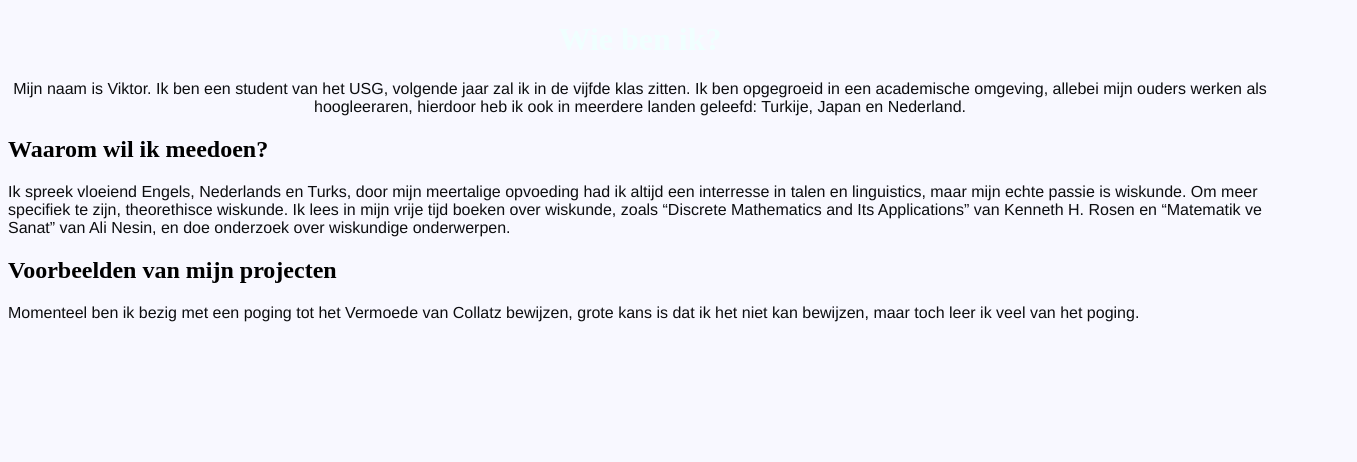
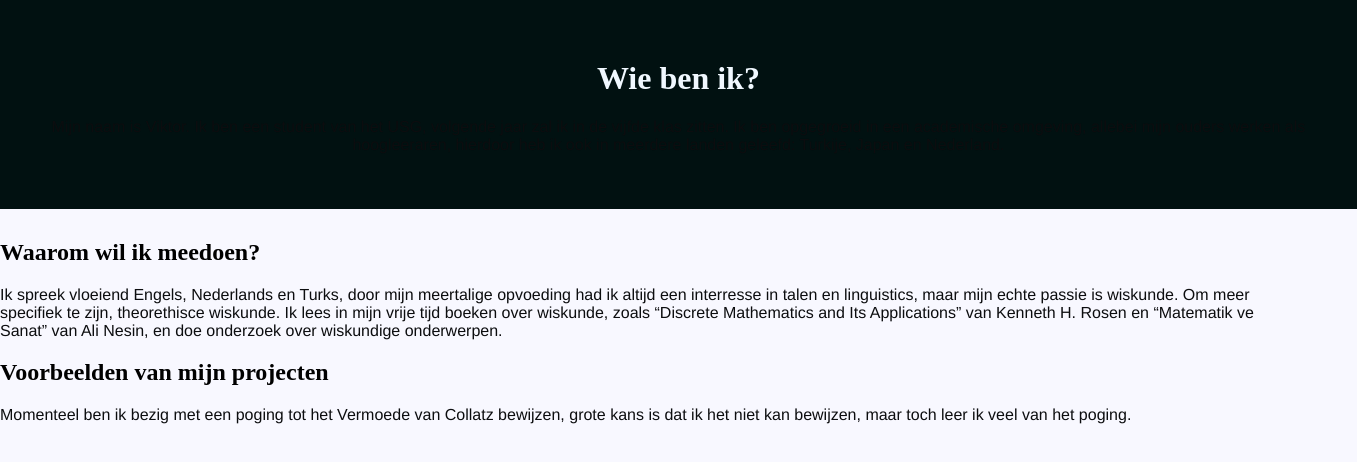
Before and after one commit to Lock-0/Lock-0.github.io, a plain HTML site: page index.html in a window 1280 px wide. Shown: the whole page, 1357 px wide, since content can reach past the window. Drawn offline with Linux system fonts and the light colour scheme.

Commit message:
Improved styling

```diff
--- a/index.html
+++ b/index.html
@@ -7,10 +7,10 @@
     </head>
 
     <body>
-        <div1>
+        <div style="background-color: rgb(1, 17, 17);width: 100%;text-align: center;color: aliceblue;margin: 0%;padding: 3%;margin-bottom: 30px;">
         <h1>Wie ben ik?</h1>
         <p>Mijn naam is Viktor. Ik ben een student van het USG, volgende jaar zal ik in de vijfde klas zitten. Ik ben opgegroeid in een academische omgeving, allebei mijn ouders werken als hoogleeraren, hierdoor heb ik ook in meerdere landen geleefd: Turkije, Japan en Nederland.</p>
-        </div1>
+        </div>
 
         <h2>Waarom wil ik meedoen?</h2>
         <p>Ik spreek vloeiend Engels, Nederlands en Turks, door mijn meertalige opvoeding had ik altijd een interresse in talen en linguistics, maar mijn echte passie is wiskunde. Om meer specifiek te zijn, theorethisce wiskunde. Ik lees in mijn vrije tijd boeken over wiskunde, zoals “Discrete Mathematics and Its Applications” van Kenneth H. Rosen en “Matematik ve Sanat” van Ali Nesin, en doe onderzoek over wiskundige onderwerpen.</p>
--- a/u-talent_stylesheet.css
+++ b/u-talent_stylesheet.css
@@ -1,5 +1,6 @@
 body {
     background-color: ghostwhite;
+    margin: 0%;
 }
 
 p {
@@ -7,8 +8,7 @@ p {
     font-family: 'Franklin Gothic Medium', 'Arial Narrow', Arial, sans-serif;
 }
 
-div1 {
-    background-color: rgb(1, 17, 17);
-    color:azure;
-    text-align: center;
+h2 {
+    color: black;
+    font-family: 'Times New Roman', Times, serif;
 }
```
